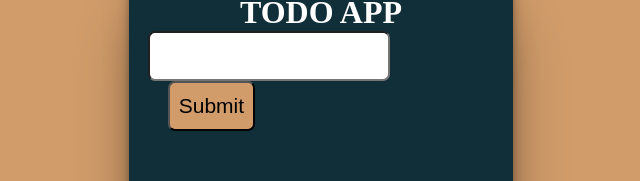
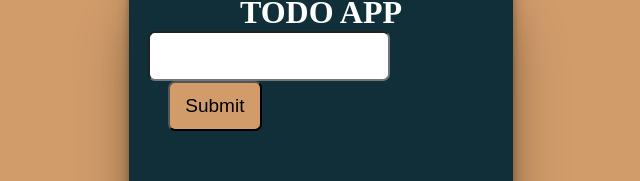
Before and after one commit to Nky237/React_Todo_App, a React (Vite) app: page / in a window 1280 px wide. Shown: the part 186-367 px from the top of the page, without its empty margins (319-959 px from the left). Built offline with nearby package versions, Linux system fonts and the light colour scheme.

Commit message:
made some height changes

```diff
--- a/src/App.css
+++ b/src/App.css
@@ -36,9 +36,9 @@ h1{
     border-radius: 7px;
 }
 .form button{
-    width: 25%;
+    width: 27%;
     margin-left: 20px;
-    font-size: 21px;
+    font-size: 19px;
     background-color: #D19C6A;
     border-radius: 7px;
     cursor: pointer;
```
